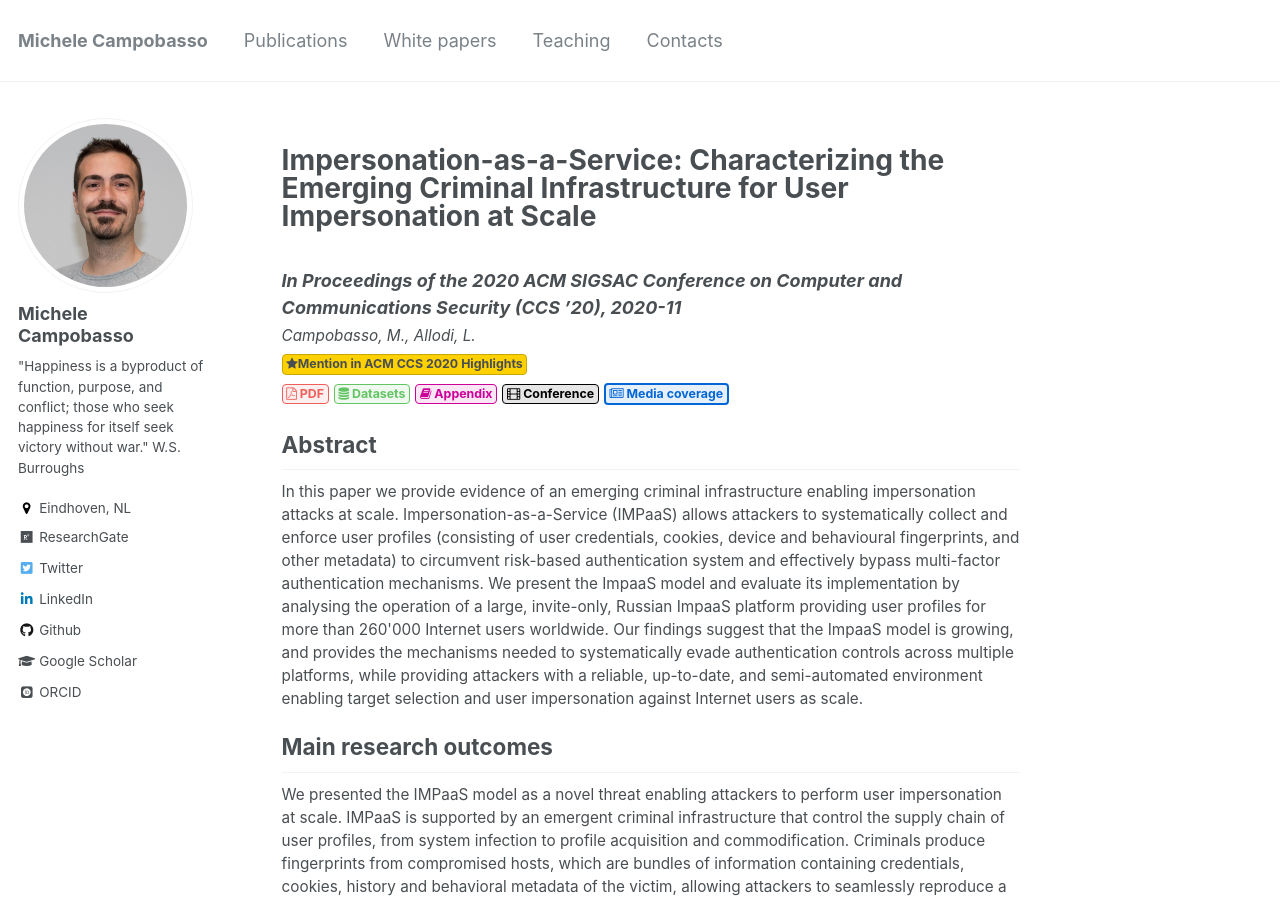
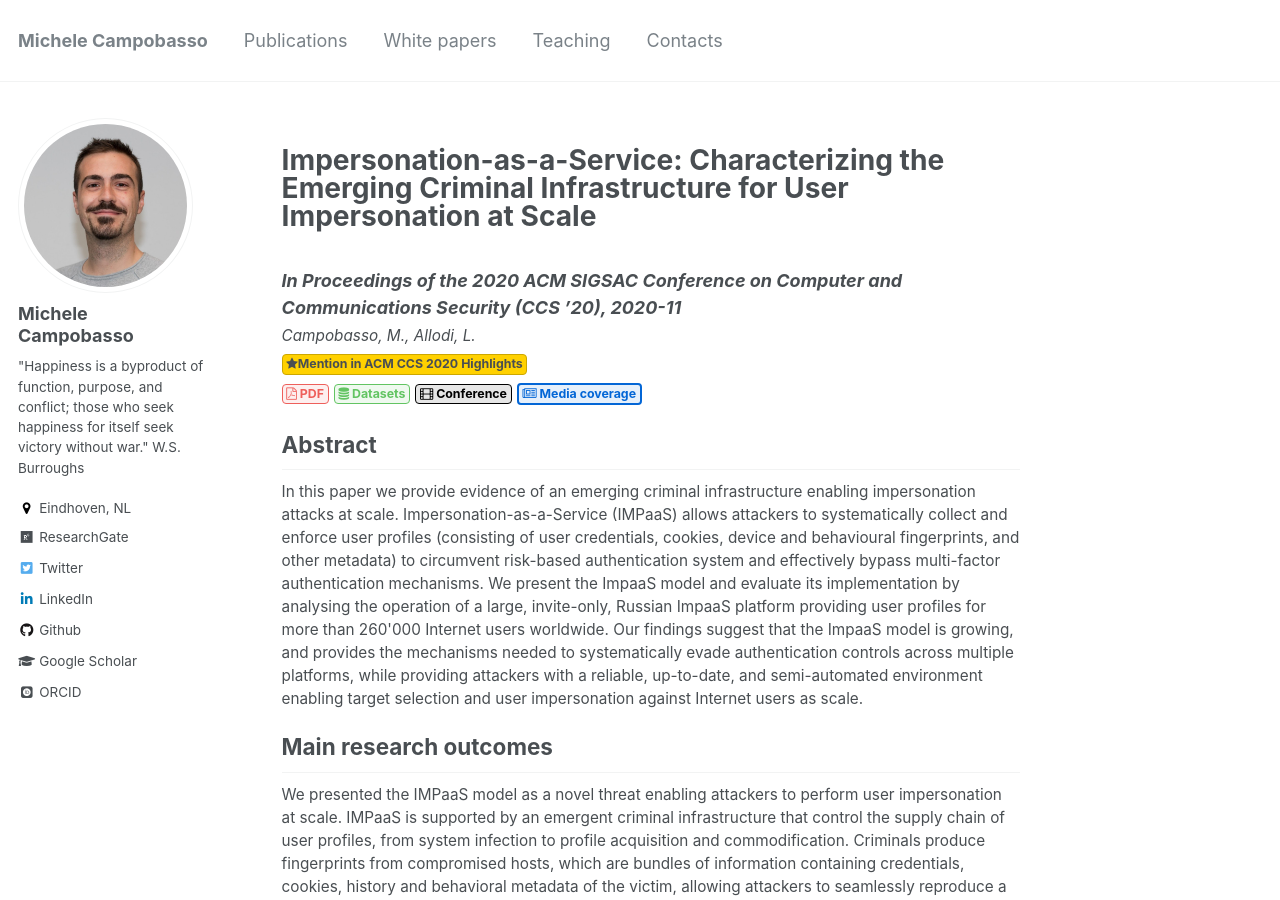
Before and after one commit to michelecampobasso/michelecampobasso.github.io, a Jekyll site: the page built from _publications/2020-08-20-impaas.md, in a window 1280 px wide and 900 px high. Built offline with Jekyll 4.4.1, drawn with Linux system fonts in a browser that asks for light colours; some web fonts are replaced.

Commit message:
removed useless button

```diff
--- a/_layouts/single.html
+++ b/_layouts/single.html
@@ -74,7 +74,6 @@ layout: default
                {% if page.white_paper_publisher_link %}<a href="{{ page.white_paper_publisher_link }}" class="btn btn--success"><i class="fas fa-external-link-alt" aria-hidden="true"></i> External link</a>{% endif %}
                {% if page.database %}<a href="{{ page.database }}" class="btn btn--success"><i class="fa fa-database" aria-hidden="true"></i> Datasets</a>{% endif %}
                {% if page.source %}<a href="{{ page.source }}" class="btn btn--success"><i class="fa fa-code" aria-hidden="true"></i> Source code</a>{% endif %}
-               {% if page.extra_section_title %}<a href="#appendix" class="btn btn--appendix"><i class="fa fa-book" aria-hidden="true"></i> Appendix</a>{% endif %}
                {% if page.video_link %}<a href="{{ page.video_link }}" class="btn btn--video"><i class="fa fa-film" aria-hidden="true"></i> Conference</a>{% endif %}
                {% if page.press %}<a href="#media" class="btn btn--info"><i class="fa fa-newspaper-o" aria-hidden="true"></i> Media coverage</a>{% endif %}
             </p>
```
